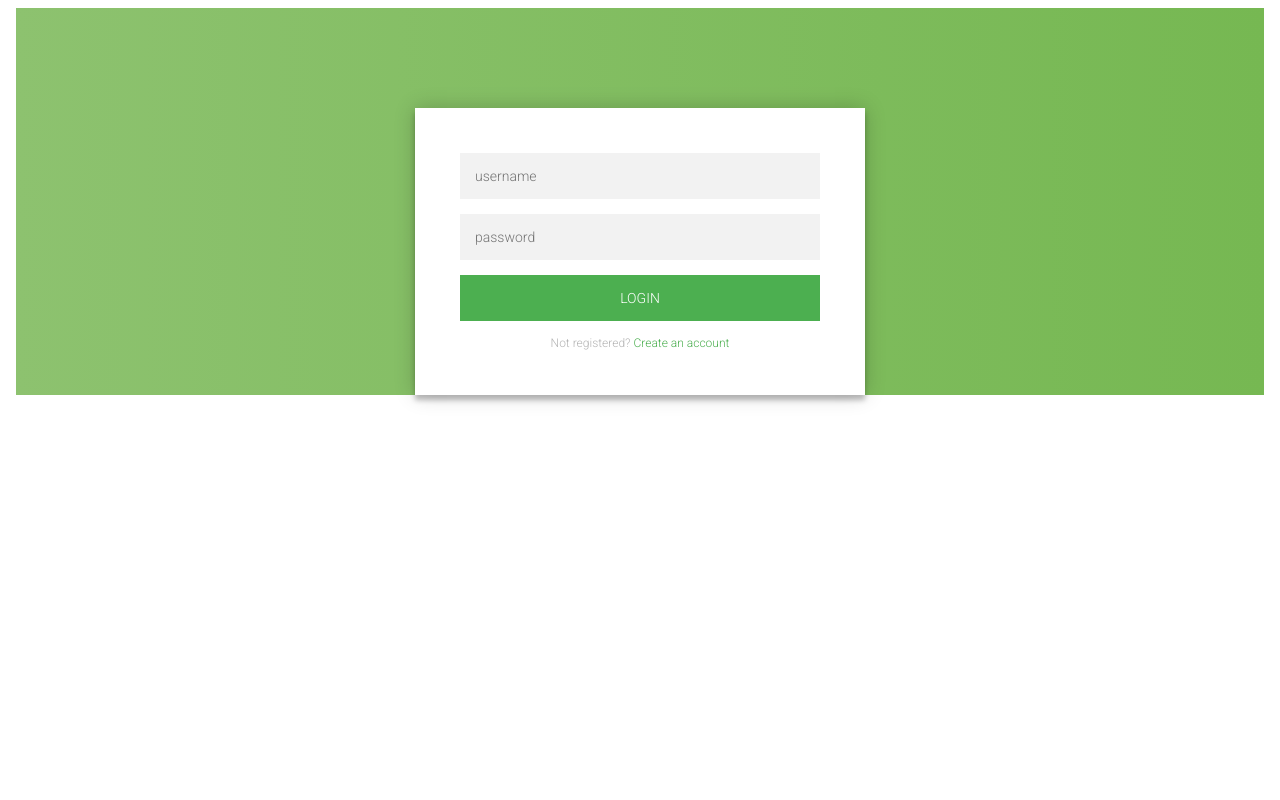
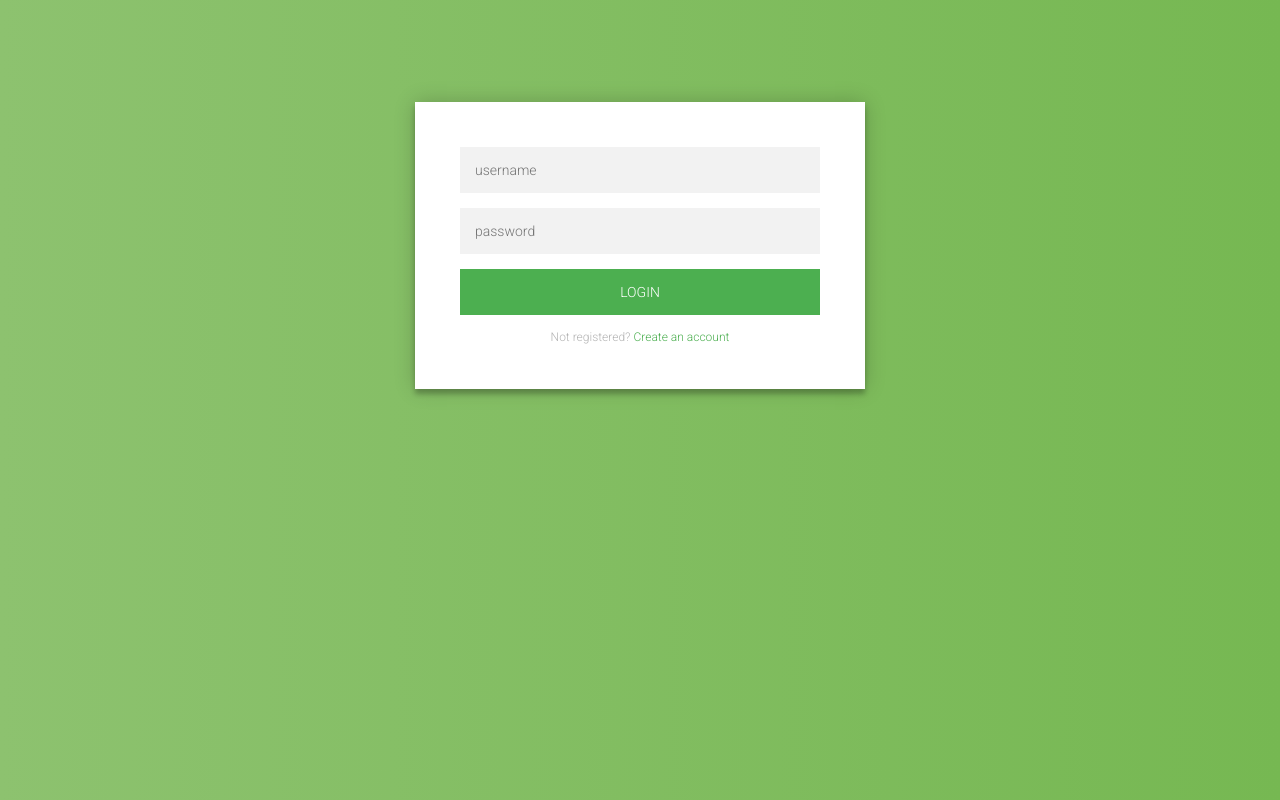
Before and after one commit to BazZTeR/webapp, an Angular app: page /login in a window 1280 px wide. Built offline with nearby package versions, Linux system fonts and the light colour scheme; what ngx-webstorage would draw is missing.

Commit message:
minor ui changes

```diff
--- a/src/app/login/login.component.css
+++ b/src/app/login/login.component.css
@@ -1,10 +1,18 @@
 @import url(https://fonts.googleapis.com/css?family=Roboto:300);
+
+body{
+  position:fixed;
+  top:0px;
+  left:0px;
+  width: 100%;
+  height: 100%;
+  margin:0;
+}
 
 .login-page {
   width: 100%;
   height: 100%;
   padding: 8% 0 0;
-  margin: auto;
 }
 .form {
   position: relative;
--- a/src/app/notifications/notifications.component.html
+++ b/src/app/notifications/notifications.component.html
@@ -28,12 +28,11 @@
       </div>
       <div class="container">
         <table>
-          <tr *ngFor="let comment of comments">
-            <th><a href="profile/{{comment.user.email}}">{{comment.user.firstname}} {{comment.user.lastname}}</a> commented on your <a href="notifications/{{comment.article.id}}">article</a>: <i>{{comment.text}}</i></th>
+          <tr *ngFor="let notification of allNotifications">
+            <th *ngIf="notification.text != null"><a href="profile/{{notification.user.email}}">{{notification.user.firstname}} {{notification.user.lastname}}</a> commented on your <a href="notifications/{{notification.article.id}}">article</a>: <i>{{notification.text}}</i></th>
+            <th *ngIf="notification.text == null"><a href="profile/{{notification.user.email}}">{{notification.user.firstname}} {{notification.user.lastname}}</a> liked your <a href="notifications/{{notification.article.id}}">article</a></th>
           </tr>
-          <tr *ngFor="let like of likes">
-            <th><a href="profile/{{like.user.email}}">{{like.user.firstname}} {{like.user.lastname}}</a> liked your <a href="notifications/{{like.article.id}}">article</a></th>
-          </tr>
+
         </table>
       </div>
     </ng-template>
--- a/src/app/notifications/notifications.component.ts
+++ b/src/app/notifications/notifications.component.ts
@@ -15,13 +15,12 @@ import * as h from '../host';
 export class NotificationsComponent implements OnInit {
 
   users: User[] = [];
-  comments: Comment[] = [];
-  likes: MyLike[] = [];
   displaySwitch = true;
   articleId: string;
   article: Article;
   commentForPost: string;
   host=h.host;
+  allNotifications: any[] = [];
 
   constructor(private notifications:NotificationsService,private route: ActivatedRoute,private home:HomeService) { }
 
@@ -42,19 +41,23 @@ export class NotificationsComponent implements OnInit {
         (comments: any[]) => {
           console.log(comments);
           for(var i in comments){
-            this.comments[i] = comments[i];
+            this.allNotifications.push(comments[i]);
           }
+
+          this.notifications.getAllLikes().subscribe(
+            (likes: any[]) => {
+              console.log(likes);
+              for(var i in likes){
+                this.allNotifications.push(likes[i]);
+              }
+              this.allNotifications.sort((a,b) => (a.id < b.id) ? 1 : ((b.id < a.id) ? -1 : 0));
+            }
+          )
+
         }
       )
 
-      this.notifications.getAllLikes().subscribe(
-        (likes: any[]) => {
-          console.log(likes);
-          for(var i in likes){
-            this.likes[i] = likes[i];
-          }
-        }
-      )
+
     }
     else{//show only selected article page
       this.displaySwitch = false;
--- a/src/app/signup/signup.component.css
+++ b/src/app/signup/signup.component.css
@@ -1,4 +1,13 @@
 @import url(https://fonts.googleapis.com/css?family=Roboto:300);
+
+body{
+  position:fixed;
+  top:0px;
+  left:0px;
+  width: 100%;
+  height: 100%;
+  margin:0;
+}
 
 .login-page {
   width: 360px;
```
